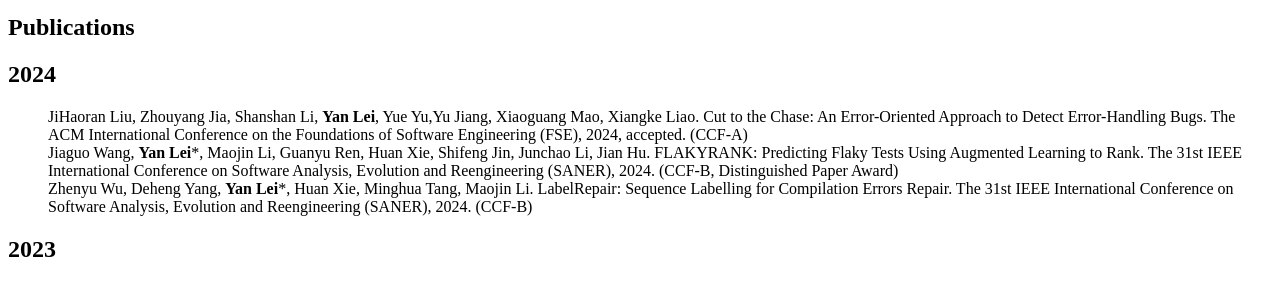
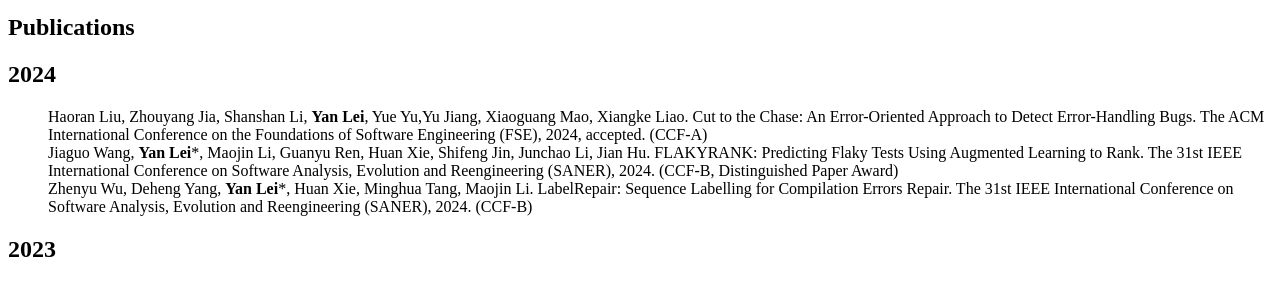
Before and after one commit to yanlei-cs/yanlei-cs.github.io, a Jekyll site: the page built from publications.md, in a window 1280 px wide. Shown: the part 502-785 px from the top of the page. Built offline with Jekyll 4.4.1, drawn with Linux system fonts in a browser that asks for light colours; nearby versions of some CDN libraries; comment, search, counter and statistics services are not loaded.

Commit message:
Update publications.md

```diff
--- a/publications.md
+++ b/publications.md
@@ -8,7 +8,7 @@
 
 ## 2024
 <UL style="LIST-STYLE-TYPE: none" class=pubs>
- <LI>JiHaoran Liu, Zhouyang Jia, Shanshan Li, <strong>Yan Lei</strong>, Yue Yu,Yu Jiang, Xiaoguang Mao, Xiangke Liao. Cut to the Chase: An Error-Oriented Approach to Detect Error-Handling Bugs. The ACM International Conference on the Foundations of Software Engineering (FSE), 2024, accepted. (CCF-A)</LI>
+ <LI>Haoran Liu, Zhouyang Jia, Shanshan Li, <strong>Yan Lei</strong>, Yue Yu,Yu Jiang, Xiaoguang Mao, Xiangke Liao. Cut to the Chase: An Error-Oriented Approach to Detect Error-Handling Bugs. The ACM International Conference on the Foundations of Software Engineering (FSE), 2024, accepted. (CCF-A)</LI>
  <LI>Jiaguo Wang, <strong>Yan Lei</strong>*, Maojin Li, Guanyu Ren, Huan Xie, Shifeng Jin, Junchao Li, Jian Hu. FLAKYRANK: Predicting Flaky Tests Using Augmented Learning to Rank. The 31st IEEE International Conference on Software Analysis, Evolution and Reengineering (SANER), 2024. (CCF-B, Distinguished Paper Award)</LI>
 
  <LI>Zhenyu Wu, Deheng Yang, <strong>Yan Lei</strong>*, Huan Xie, Minghua Tang, Maojin Li. LabelRepair: Sequence Labelling for Compilation Errors Repair. The 31st IEEE International Conference on Software Analysis, Evolution and Reengineering (SANER), 2024. (CCF-B)</LI>
```
